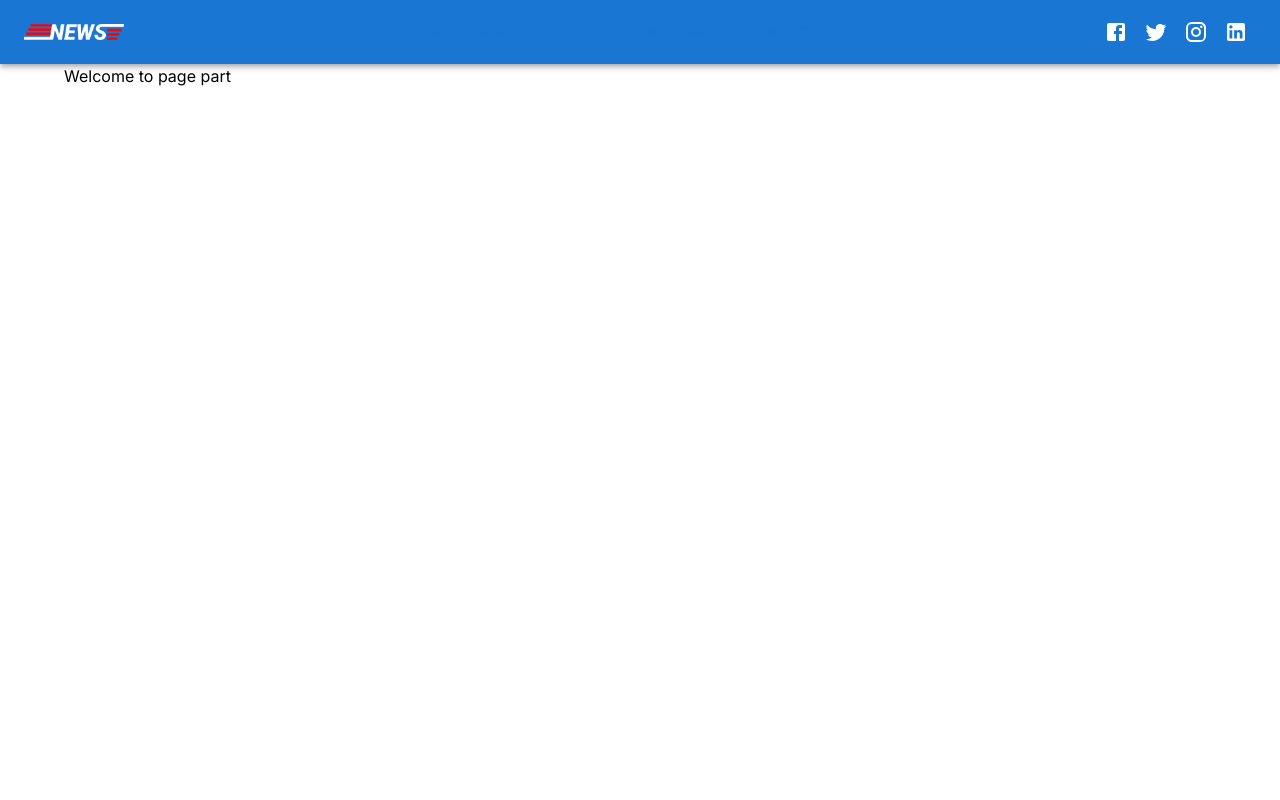
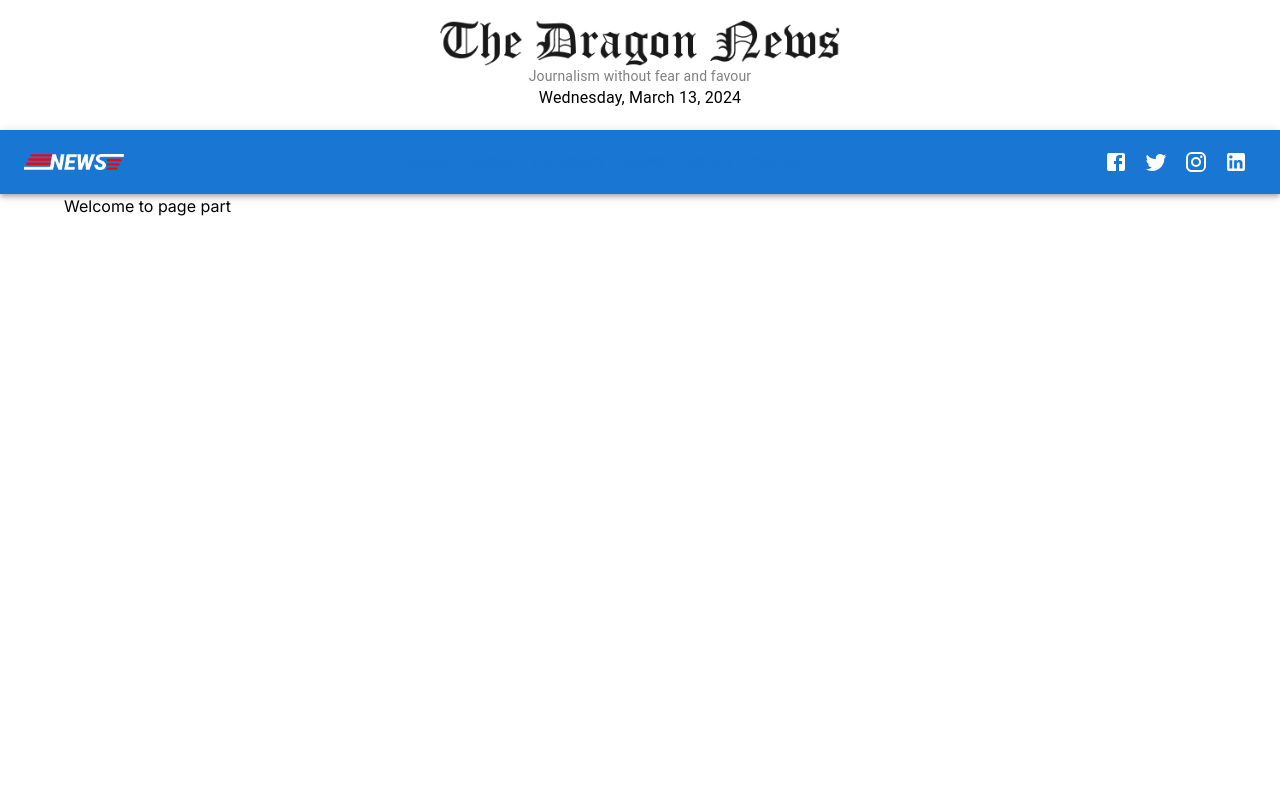
Before and after one commit to nayon117/the-dragon-news, a Next.js app: page / in a window 1280 px wide. Shown: the top 800 px of the page. Built offline with nearby package versions, Linux system fonts and the light colour scheme.

Commit message:
create header

```diff
--- /dev/null
+++ b/src/components/shared/Header.js
@@ -0,0 +1,22 @@
+import { Box, Container, Typography } from "@mui/material";
+import Image from "next/image";
+import headerlogo from '@/assets/The Dragon News.png'
+import { getCurrentDate } from "@/utils/getCurrentDate";
+
+const Header = () => {
+    const currentDate = getCurrentDate()
+    return(
+        <Box className="w-full my-5">
+           <Container>
+            <Image src={headerlogo} width={400} height={400} alt="header logo" className="mx-auto" />
+            <Typography color="gray" variant="body2" textAlign="center" className="my-2">
+            Journalism without fear and favour
+          </Typography>
+            <Typography textAlign="center">
+           {currentDate}
+          </Typography>
+           </Container>
+        </Box>
+    )
+}
+export default Header;
--- a/src/components/shared/Navber.js
+++ b/src/components/shared/Navber.js
@@ -15,6 +15,7 @@ import FacebookIcon from "@mui/icons-material/Facebook";
 import TwitterIcon from "@mui/icons-material/Twitter";
 import LinkedInIcon from "@mui/icons-material/LinkedIn";
 import InstagramIcon from "@mui/icons-material/Instagram";
+import Header from "./Header";
 
 const navItems = [
   { route: "Home", pathname: "/" },
@@ -27,6 +28,8 @@ const navItems = [
 
 function Navber() {
   return (
+   <>
+   <Header/>
     <AppBar position="static" className="bg-black">
       <Container maxWidth="xl">
         <Toolbar disableGutters>
@@ -66,6 +69,7 @@ function Navber() {
         </Toolbar>
       </Container>
     </AppBar>
+   </>
   );
 }
 export default Navber;
--- /dev/null
+++ b/src/utils/getCurrentDate.js
@@ -0,0 +1,14 @@
+export function getCurrentDate() {
+  // Create a new Date object to get the current date
+  var currentDate = new Date();
+
+  // Get the day, month, date, and year
+  var day = currentDate.toLocaleString("default", { weekday: "long" });
+  var month = currentDate.toLocaleString("default", { month: "long" });
+  var date = currentDate.getDate();
+  var year = currentDate.getFullYear();
+
+  // Construct the output string
+  var output =day + ", " + month + " " + date + ", " + year;
+  return output;
+}
```
